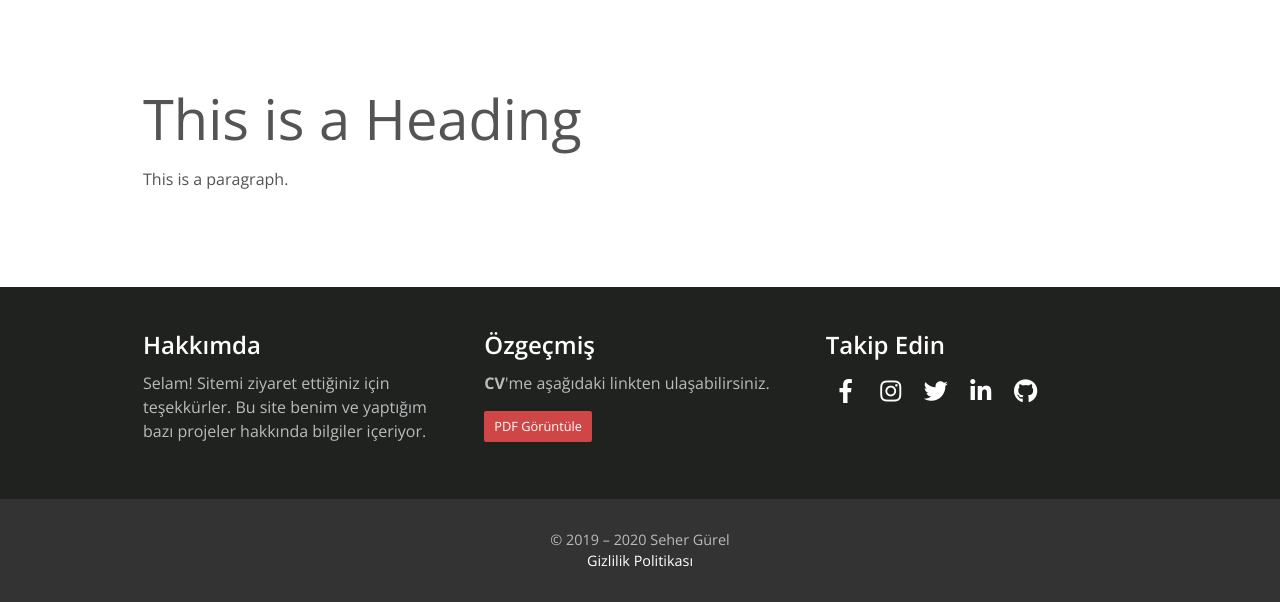
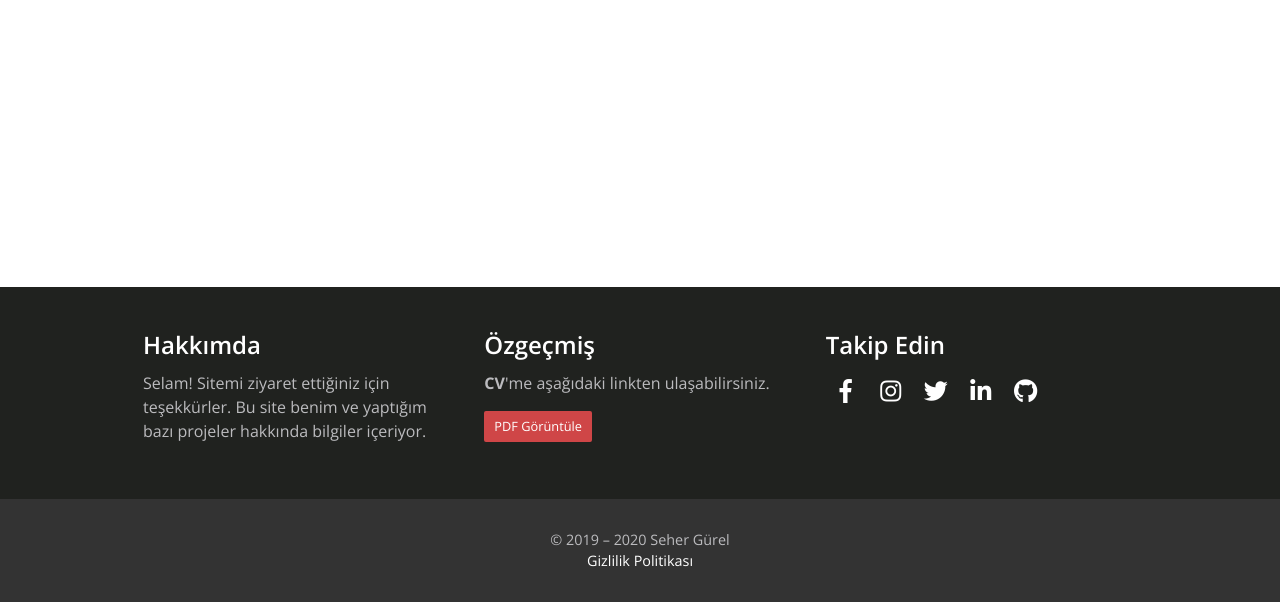
Before and after one commit to shrgrl/shrgrl.github.io, a Jekyll site: the page built from _pages/blog.html, in a window 1280 px wide and 944 px high, cut to the strip 342-944 px from the top of the window. Built offline with Jekyll 4.4.1, drawn with Linux system fonts in a browser that asks for light colours.

Commit message:
Update blog.html

```diff
--- a/_pages/blog.html
+++ b/_pages/blog.html
@@ -13,12 +13,9 @@
 <!DOCTYPE html>
 <html>
 <head>
-<title>Page Title</title>
+<title>Yapım aşamasındayız...</title>
 </head>
 <body>
 
-<h1>This is a Heading</h1>
-<p>This is a paragraph.</p>
-
 </body>
 </html>
```
